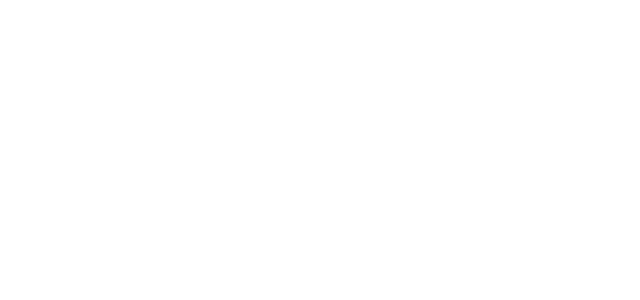
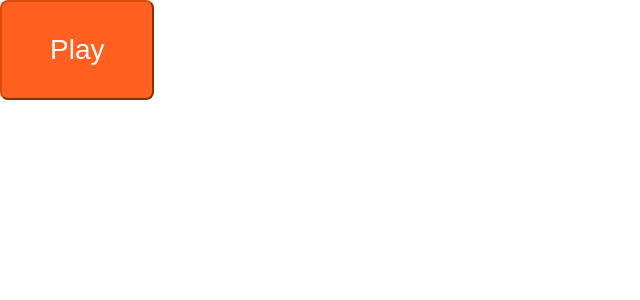
Before and after one commit to WajihQ/sahaba-quiz, a React (Create React App) app: page / in a window 1280 px wide. Shown: the top 300 px of the page, without its empty margins (0-640 px from the left). Built offline with nearby package versions, Linux system fonts and the light colour scheme.

Commit message:
feature/Create container for buttons and add some styling, implmented page navigation

```diff
--- a/src/App.tsx
+++ b/src/App.tsx
@@ -2,6 +2,7 @@ import React, { useContext } from 'react';
 import Button from "./components/button/button";
 import { ReactComponent as MusicIcon } from './icons/music.svg';
 import PageContext from "./contexts/pageContext";
+import Home from "./pages/Home";
 import './App.css';
 import SitePagesEnum from './pages/sitePagesEnum';
 
@@ -11,7 +12,7 @@ function App() {
 	function navigateToPage(): JSX.Element {
 		switch (activePage) {
 		case SitePagesEnum.Home:
-			return <div></div>;
+			return <Home />;
 		default:
 			return <div></div>
 		}
--- a/src/Variables.css
+++ b/src/Variables.css
@@ -1,4 +1,7 @@
 :root {
+    --element-container-color: #E0F7FA;
+    --element-container-border-color: #FF7043;
+
     --button-text-color: #FFFFFF;
     --button-color: #FF5F1F;
     --button-border-color: #DB4D0F;
--- /dev/null
+++ b/src/pages/Home.tsx
@@ -0,0 +1,13 @@
+import React, { useContext } from "react";
+import SitePagesEnum from "./sitePagesEnum";
+import Button from "../components/button/button";
+import PageContext from "../contexts/pageContext";
+
+export default function Home(): JSX.Element {
+    const { setActivePage } = useContext(PageContext);
+    return (
+        <div id="sqHome">
+            <Button variant="rectangular" text="Play" onClick={() => { setActivePage(SitePagesEnum.Home) }}></Button>
+        </div>
+    );
+};
```
Also changed, not shown: src/components/elementContainer/elementContainer.css (added, +7 -0 lines), src/components/elementContainer/elementContainer.tsx (added, +12 -0 lines).
